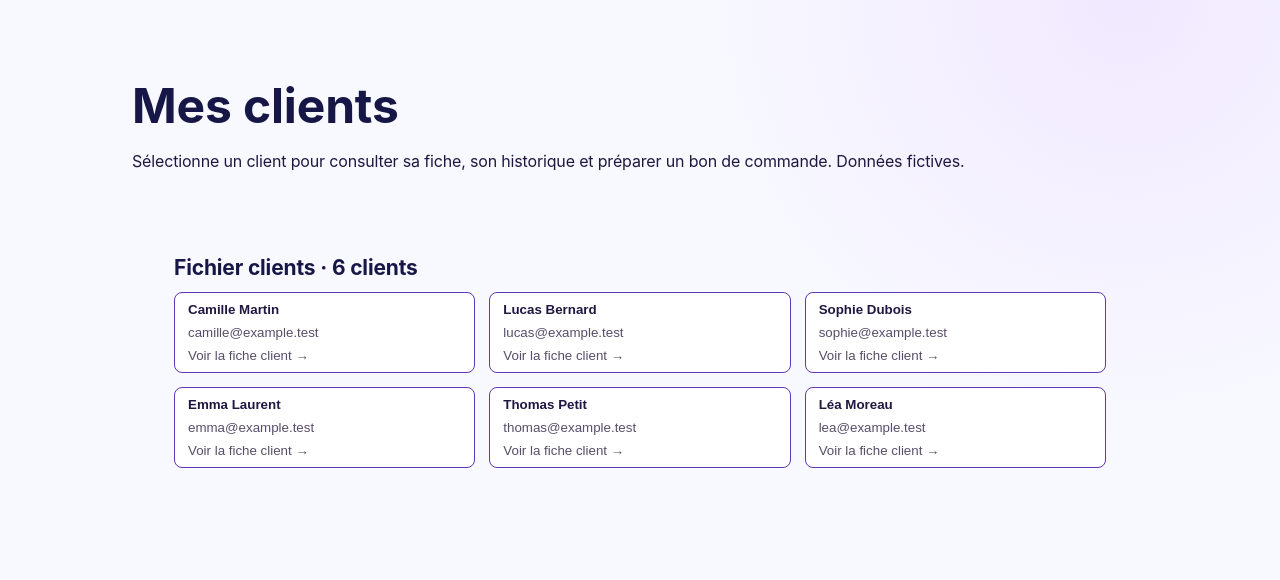
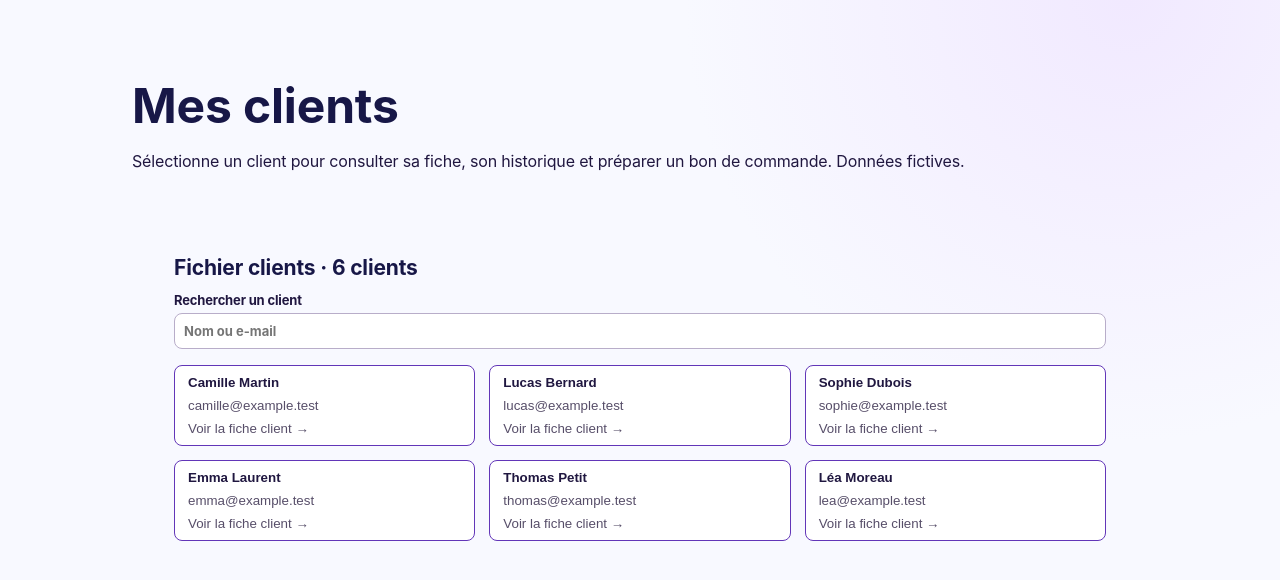
Before and after one commit to RUBYCORP95/Networkly-AI, a Next.js app: page /demo/crm in a window 1280 px wide. Shown: the top 580 px of the page. Built offline with nearby package versions, Linux system fonts and the light colour scheme.

Commit message:
Ajouter la recherche dans la liste de clients de démonstration

```diff
--- a/app/demo/crm/page.js
+++ b/app/demo/crm/page.js
@@ -26,7 +26,17 @@ const previousOrders = [
     items: [{...sampleProduct, unit_cents: 2500, quantity: 1}] },
 ].map(order => ({...order, seller: sampleSeller, buyer: sampleBuyer, status: "completed", payment_status: "paid"}));
 
+function normalizeSearch(value) {
+  return value.normalize("NFD").replace(/\p{M}/gu, "").toLowerCase();
+}
+
 export default function CrmDemo() {
+  const [search, setSearch] = useState("");
+  const searchTerms = normalizeSearch(search).trim().split(/\s+/).filter(Boolean);
+  const matchingClients = demoClients.filter(({ name, email }) => {
+    const searchable = normalizeSearch(`${name} ${email}`);
+    return searchTerms.every(term => searchable.includes(term));
+  });
   const [selectedId, setSelectedId] = useState(null);
   const selectedClient = demoClients.find(c => c.id === selectedId) ?? demoClients[0];
   const [birthDate, setBirthDate] = useState(demoSettings.birthDate);
@@ -50,7 +60,16 @@ export default function CrmDemo() {
     <h1>Mes clients</h1>
     <p>Sélectionne un client pour consulter sa fiche, son historique et préparer un bon de commande. Données fictives.</p>
     <section><h2>Fichier clients · {demoClients.length} clients</h2>
-      <div className={styles.cards}>{demoClients.map(customer =>
+      <div className={styles.form}>
+        <label>Rechercher un client
+          <input type="search" placeholder="Nom ou e-mail" value={search}
+            onChange={event => setSearch(event.target.value)} />
+        </label>
+      </div>
+      <p role="status">{searchTerms.length > 0 && (matchingClients.length === 0
+        ? "Aucun client ne correspond à la recherche."
+        : `${matchingClients.length} sur ${demoClients.length} clients`)}</p>
+      <div className={styles.cards}>{matchingClients.map(customer =>
         <button type="button" key={customer.id} className={styles.card}
           onClick={() => selectClient(customer.id)}
           style={{ textAlign: "left", background: "white", color: "#201740", cursor: "pointer" }}>
```
